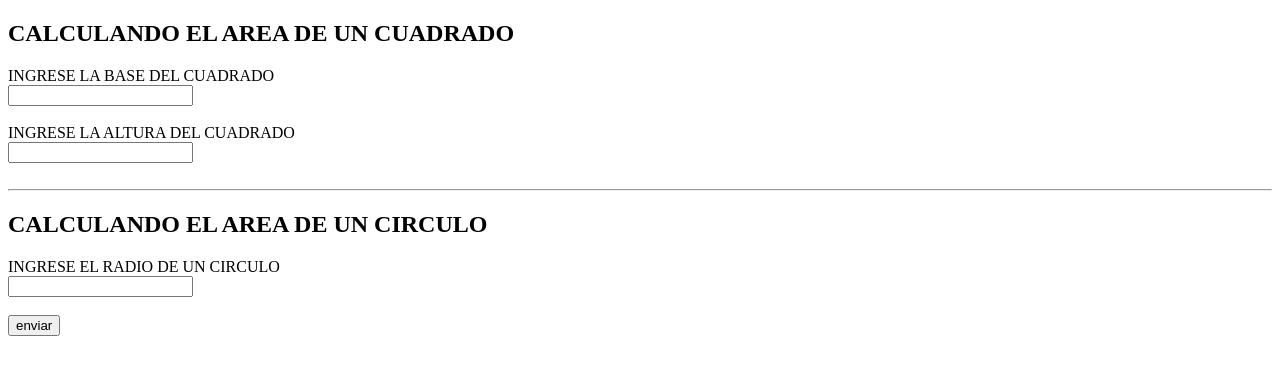
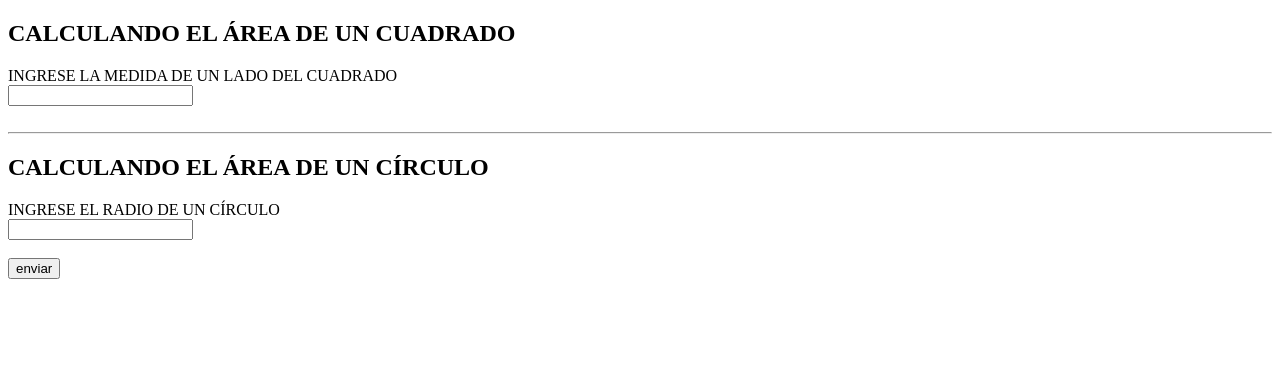
Before and after one commit to Franklinrgarciat/clasesonline, a PHP site: page /clasesonline/ejercicios/new_calculo.php in a window 1280 px wide. Shown: the top 375 px of the page. Run offline with PHP 8.4, Linux system fonts and the light colour scheme.

Commit message:
correcciones

```diff
--- a/php/ejercicios/new_calculo.php
+++ b/php/ejercicios/new_calculo.php
@@ -2,8 +2,8 @@
 extract($_REQUEST);
 
 if (isset($enviada)) {
-if (!empty($base) || !empty($altura)) {
-	$calculo1 = $base * $altura;
+if (!empty($base)) {
+	$calculo1 = pow($base, 2);
 	$resultado1 = true;
 }else{
 	$resultado1 = false;
@@ -23,20 +23,20 @@ if (!empty($radio)) {
 <html lang="es">
 <head>
 	<meta charset="UTF-8">
-	<title>Calculando Areas</title>
+	<title>Calculando Áreas</title>
 </head>
 <body>
 	<?php
 	if ($enviada == 1) {
 		if ($resultado1) {
-			echo "EL AREA DE UN CUADRADO ES :".$calculo1."<br>";
+			echo "EL ÁREA DE UN CUADRADO ES :".$calculo1."<br>";
 		}else{
-			echo "FALTAN VALORES";
+			echo "FALTAN VALORES<br>";
 		}
 		if ($resultado2) {
-			echo "EL AREA DE UN CIRCULO ES :".$calculo2."<br>";
+			echo "EL ÁREA DE UN CIRCULO ES :".$calculo2."<br>";
 		}else{
-			echo "FALTAN VALORES";
+			echo "FALTAN VALORES<br>";
 		}
 	}
 
@@ -45,15 +45,13 @@ if (!empty($radio)) {
 
 	<form action="" method="POST">
 
-	<h2>CALCULANDO EL AREA DE UN CUADRADO</h2>
-	<label>INGRESE LA BASE DEL CUADRADO</label><br>
+	<h2>CALCULANDO EL ÁREA DE UN CUADRADO</h2>
+	<label>INGRESE LA MEDIDA DE UN LADO DEL CUADRADO</label><br>
 	<input type="number" name="base"><br><br>
-	<label>INGRESE LA ALTURA DEL CUADRADO</label><br>
-	<input type="number" name="altura"><br><br>
 
 	<hr>
-	<h2>CALCULANDO EL AREA DE UN CIRCULO</h2>
-	<label>INGRESE EL RADIO DE UN CIRCULO</label><br>
+	<h2>CALCULANDO EL ÁREA DE UN CÍRCULO</h2>
+	<label>INGRESE EL RADIO DE UN CÍRCULO</label><br>
 	<input type="text" name="radio"><br><br>
 	<input type="hidden" value="1" name="enviada">
 	<input type="submit" name="enviar" value="enviar">
```
